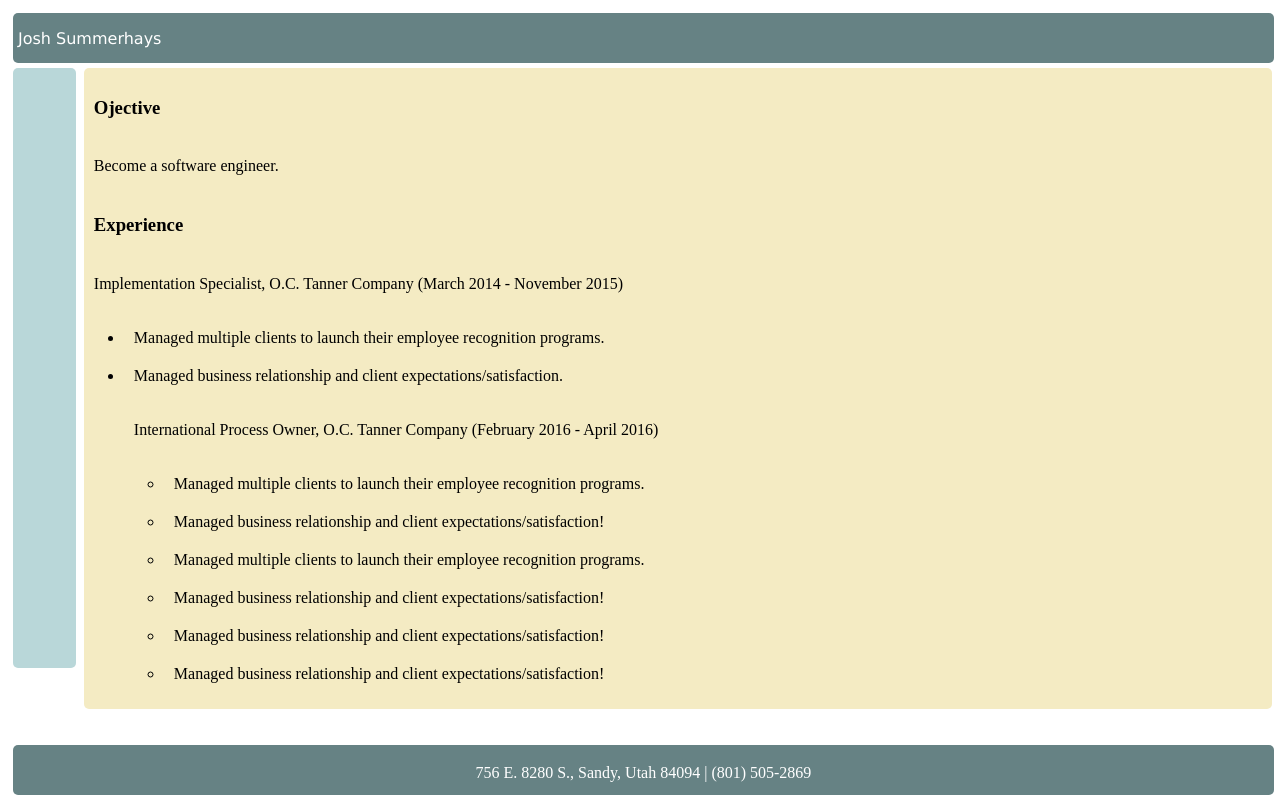
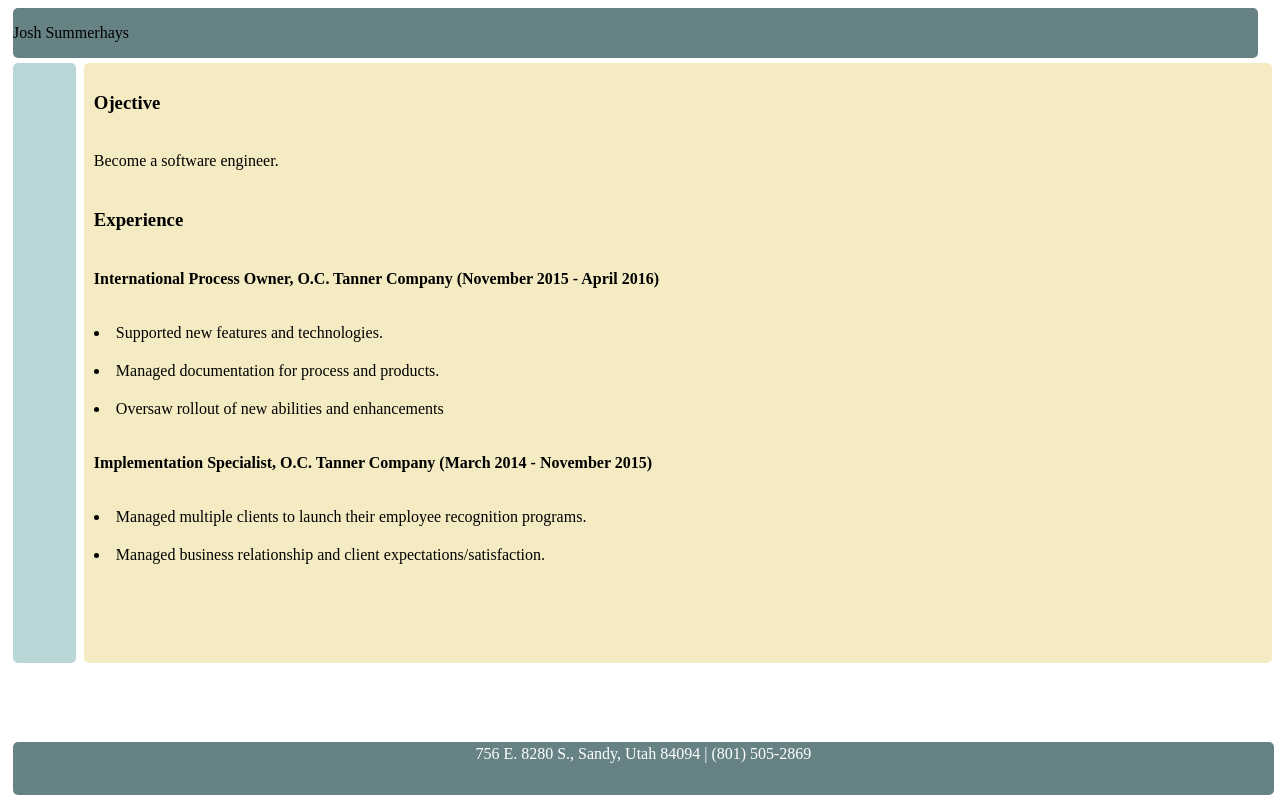
Before and after one commit to joshSummerhays/resume, a website: page perPage.html in a window 1280 px wide. Drawn offline with Linux system fonts and the light colour scheme.

Commit message:
more enhancements/cleanup

```diff
--- a/pagePersonal.js
+++ b/pagePersonal.js
@@ -1,5 +1,10 @@
 /*! pagePersonal v0.0.0 - MIT license */
 // 'use strict';
+$(document).ready(function(){
 
+  $("#header").html('Josh Summerhays');
+  $('#footer').html('756 E. 8280 S., Sandy, Utah 84094 | (801) 505-2869');
 
-  $("#name").html("Josh");
+  // <p>756 E. 8280 S., Sandy, Utah 84094 | (801) 505-2869</p>
+
+});
--- a/perPage.html
+++ b/perPage.html
@@ -4,35 +4,29 @@
 	  <meta charset="utf-8">
 		<link rel="shortcut icon" type="image/x-icon" href="personalPage/favicon.ico">
 		<link type="text/css" rel="stylesheet" href="styles/perPage.css"/>
-		<script src="bower_components/jquery/dist/jquery.js"></script>
-		<script src="bower_components/underscore/underscore.js"></script>
+		<script src="./bower_components/jquery/dist/jquery.min.js"></script>
+		<script src="./bower_components/underscore/underscore.js"></script>
 		<script src="pagePersonal.js"></script>
 		<title>About Josh</title>
 	</head>
 	<body>
-	    <div id="header">
-	        <p id="name">Josh Summerhays</p>
-	    </div>
+	    <header id="headerDiv"><p id="header"></p></header>
 	    <div class="left"></div>
 	    <div class="right">
 	    <h3 class="maintext">Ojective</h3>
 	        <p class="maintext">Become a software engineer.</p>
 	    <h3 class="maintext">Experience</h3>
-	        <p class="maintext">Implementation Specialist, O.C. Tanner Company (March 2014 - November 2015)</p>
-	            <ul>
+	        <p class="maintext"><strong>International Process Owner, O.C. Tanner Company (November 2015 - April 2016)</strong></p>
+
+	                <li class="maintext">Supported new features and technologies.</li>
+	                <li class="maintext">Managed documentation for process and products.</li>
+	                <li class="maintext">Oversaw rollout of new abilities and enhancements</li>
+	        <p class="maintext"><strong>Implementation Specialist, O.C. Tanner Company (March 2014 - November 2015)</strong></p>
+
 	                <li class="maintext">Managed multiple clients to launch their employee recognition programs.</li>
 	                <li class="maintext">Managed business relationship and client expectations/satisfaction.</li>
-	        <p class="maintext">International Process Owner, O.C. Tanner Company (February 2016 - April 2016)</p>
-	            <ul>
-	                <li class="maintext">Managed multiple clients to launch their employee recognition programs.</li>
-	                <li class="maintext">Managed business relationship and client expectations/satisfaction!</li>
-	                <li class="maintext">Managed multiple clients to launch their employee recognition programs.</li>
-	                <li class="maintext">Managed business relationship and client expectations/satisfaction!</li>
-	                <li class="maintext">Managed business relationship and client expectations/satisfaction!</li>
-	                <li class="maintext">Managed business relationship and client expectations/satisfaction!</li>
+
 	    </div>
-	    <div id="footer">
-	        <p>756 E. 8280 S., Sandy, Utah 84094 | (801) 505-2869</p>
-	    </div>
+	    <footer id="footer"></footer>
 	</body>
 </html>
--- a/styles/perPage.css
+++ b/styles/perPage.css
@@ -1,14 +1,17 @@
-div {
-	border-radius: 5px;
+#headerDiv {
+/*   z-index: 1;*/
+   height: 50px;
+   width: 98.5%;
+   background-color: #668284;
+   margin: 5px 5px 5px 5px;
+   border-radius: 5px;
+
 }
+#header {
+    text-align: center;
+    position: fixed;
 
-#header {
-    z-index: 1;
-    height: 50px;
-    width: 98.5%;
-    background-color: #668284;
-    position: fixed;
-    margin: 5px 5px 5px 5px;
+
 }
 #name {
     float:left;
@@ -24,13 +27,17 @@ div {
     background-color: #B9D7D9;
     position: relative;
 	float: left;
-    margin: 60px 5px 10px 5px;
+    margin: 0px 5px 10px 5px;
+    border-radius: 5px;
 }
 .right {
+    height: 600px;
 	float: right;
-	margin: 60px 0px 0px 0px;
+	margin: 0px 0px 0px 0px;
 	width: 94%;
 	background-color: #F4EBC3;
+    border-radius: 5px;
+    position: relative;
 }
 .maintext {
     padding: 10px;
@@ -45,10 +52,10 @@ div {
     margin: 5px 5px 5px 5px;
     text-align: center;
     font-size: 14px;
-    clear: both;
-}
-#footer p {
-    positioning: relative;
+/*    float: clear;*/
+/*    clear: both;
+    positioning: relative;*/
     padding-top: 3px;
     font-size: 16px;
+    border-radius: 5px;
 }
```
Also changed, not shown: index.html (deleted, +0 -28 lines).
